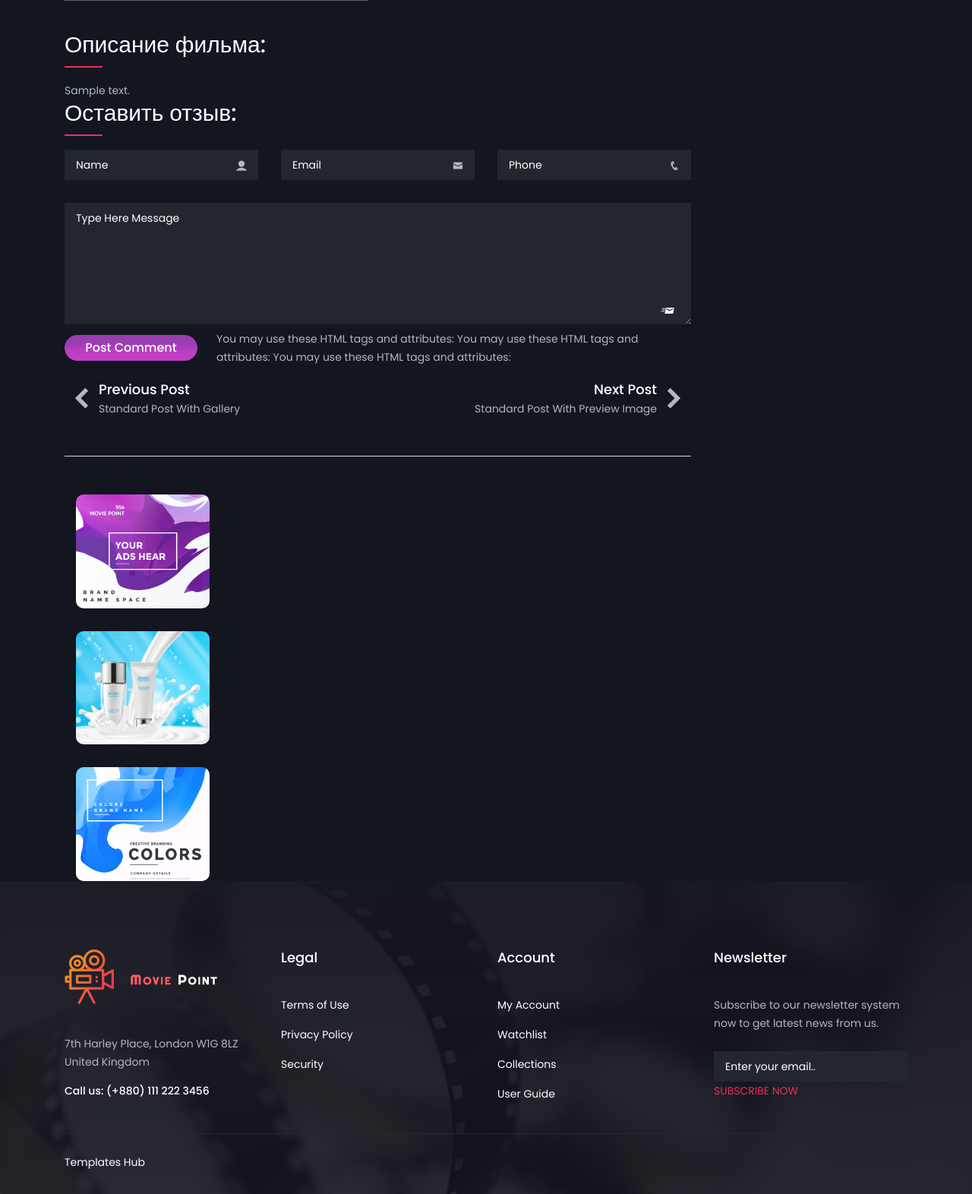
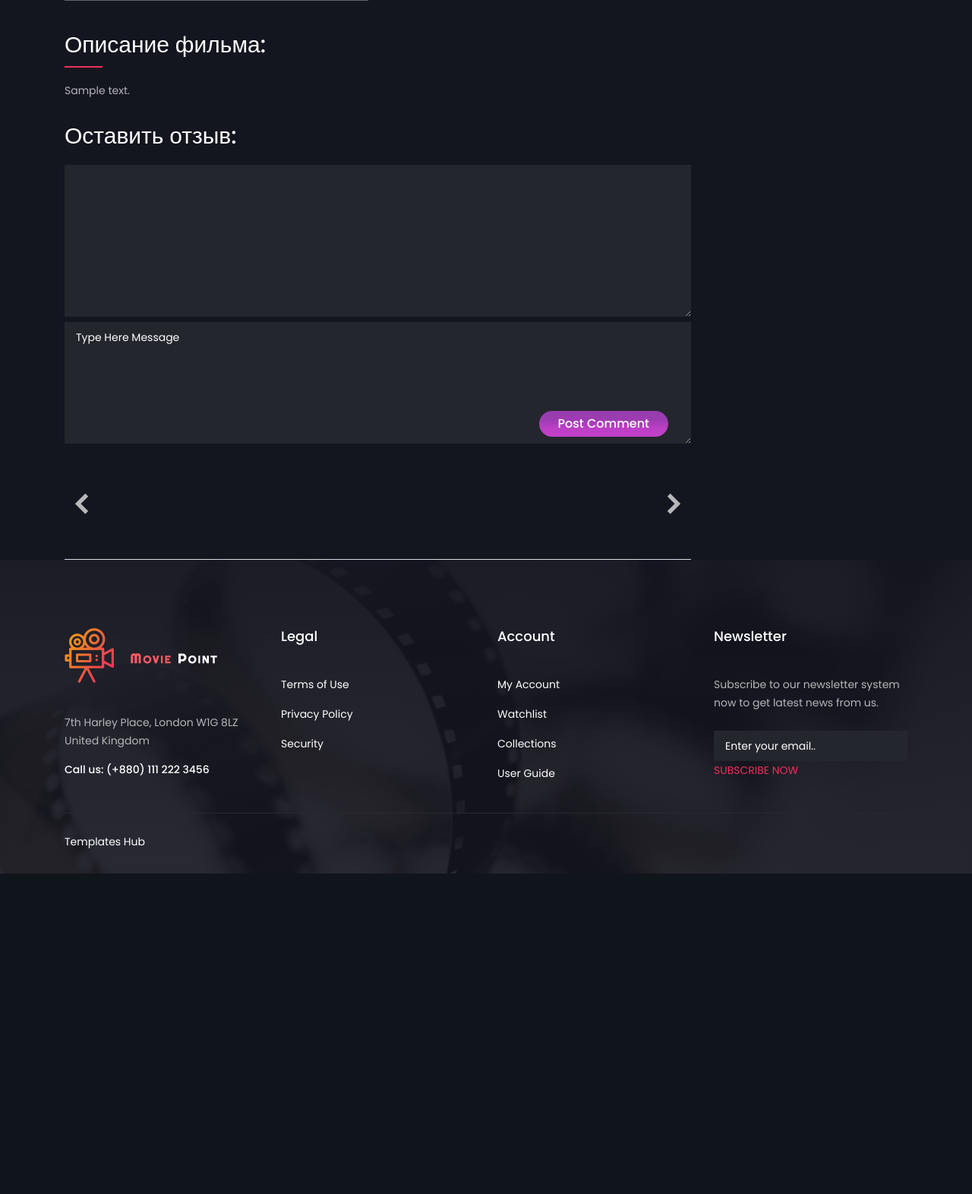
Before and after one commit to LangaMad/cinema_project, a Django app: template cinema/templates/pages/film_details.html in a window 1280 px wide. Shown: the part 1930-3502 px from the top of the page at 76% size. After the commit the page ends 3080 px from the top, so only its background shows below. Run offline with Django 5.2, Linux system fonts and the light colour scheme; the template is opened without the code that fills it: most values are stand-ins (such as "Sample title", 1, 10 or a date in 2020); grey boxes marked "Sample" are stand-in pictures; form fields are guessed from the names that the template uses; parts of the project's set-up code (start-up, migrations or seed data) failed here and were passed over; some libraries are stand-ins or nearby versions; some web fonts are replaced.

Commit message:
make pagination at film details

```diff
--- a/cinema/templates/pages/film_details.html
+++ b/cinema/templates/pages/film_details.html
@@ -56,6 +56,7 @@
 										</div>
 									</li>
                                     <li>
+										{% if directors %}
 										<div class="transformers-left">
 											Director:
 										</div>
@@ -64,8 +65,10 @@
 											{{ d.surname }} {{ d.first_name }} ,
 										</div>
                                       {% endfor %}
+										{% endif %}
 									</li>
 									<li>
+										{% if actors %}
 										<div class="transformers-left">
 											Actor:
 										</div>
@@ -74,8 +77,10 @@
 											{{ actor.surname }} {{ actor.first_name }} ,
 										</div>
                                       {% endfor %}
+										{% endif %}
 									</li>
 									<li>
+										{% if screenwriter %}
 										<div class="transformers-left">
 											Screenwriter:
 										</div>
@@ -84,8 +89,10 @@
 											{{ s.surname }} {{ s.first_name }} ,
 										</div>
                                       {% endfor %}
+										{% endif %}
 									</li>
 									<li>
+										{% if producer %}
 										<div class="transformers-left">
 											Producer:
 										</div>
@@ -94,6 +101,7 @@
 											{{ p.surname }} {{ p.first_name }} ,
 										</div>
                                       {% endfor %}
+										{% endif %}
 									</li>
 
                                     <li>
@@ -231,40 +239,22 @@
 							<div class="details-overview">
 								<h2>Описание фильма:</h2>
                               <p>{{ film.film_description }}</p>
+							</div>
 							<div class="details-reply">
 								<h2>Оставить отзыв:</h2>
-								<form action="#">
+								<form action="#" method="post">
+									{% csrf_token %}
+									{{ form.author }}
+									{{ form.text }}
 									<div class="row">
-										<div class="col-lg-4">
-											<div class="select-container">
-												<input type="text" placeholder="Name"/>
-												<i class="icofont icofont-ui-user"></i>
-											</div>
-										</div>
-										<div class="col-lg-4">
-											<div class="select-container">
-												<input type="text" placeholder="Email"/>
-												<i class="icofont icofont-envelope"></i>
-											</div>
-										</div>
-										<div class="col-lg-4">
-											<div class="select-container">
-												<input type="text" placeholder="Phone"/>
-												<i class="icofont icofont-phone"></i>
-											</div>
-										</div>
 										<div class="col-lg-12">
 											<div class="textarea-container">
 												<textarea placeholder="Type Here Message"></textarea>
-												<button><i class="icofont icofont-send-mail"></i></button>
+												<button type="submit"><a class="theme-btn theme-btn2" href="#">Post Comment</a></button>
 											</div>
 										</div>
 									</div>
 								</form>
-							</div>
-							<div class="details-comment">
-								<a class="theme-btn theme-btn2" href="#">Post Comment</a>
-								<p>You may use these HTML tags and attributes: You may use these HTML tags and attributes: You may use these HTML tags and attributes: </p>
 							</div>
 
 							<div class="details-thumb">
@@ -273,14 +263,16 @@
 										<i class="icofont icofont-simple-left"></i>
 									</div>
 									<div class="thumb-text">
-										<h4>Previous Post</h4>
-										<p>Standard Post With Gallery</p>
+										{% if previous_film %}
+											<a href="{% url 'film_details' previous_film.id %}"><h4>Previous Post</h4></a>
+										{% endif %}
 									</div>
 								</div>
 								<div class="details-thumb-next">
 									<div class="thumb-text">
-										<a href="f.id +1"><h4>Next Post</h4></a>
-										<p>Standard Post With Preview Image</p>
+										{% if next_film %}
+											<a href="{% url 'film_details' next_film.id %}"><h4>Next Post</h4></a>
+										{% endif %}
 									</div>
 									<div class="thumb-icon">
 										<i class="icofont icofont-simple-right"></i>
@@ -291,9 +283,6 @@
 					</div>
 					<div class="col-lg-3 text-center text-lg-left">
 					    <div class="portfolio-sidebar">
-							<img src="assets/img/sidebar/sidebar1.png" alt="sidebar" />
-							<img src="assets/img/sidebar/sidebar2.png" alt="sidebar" />
-							<img src="assets/img/sidebar/sidebar4.png" alt="sidebar" />
 						</div>
 					</div>
 				</div>
```
Also changed, not shown: cinema/apps/film/forms.py (+16 -0 lines), cinema/apps/film/views.py (+5 -2 lines).
